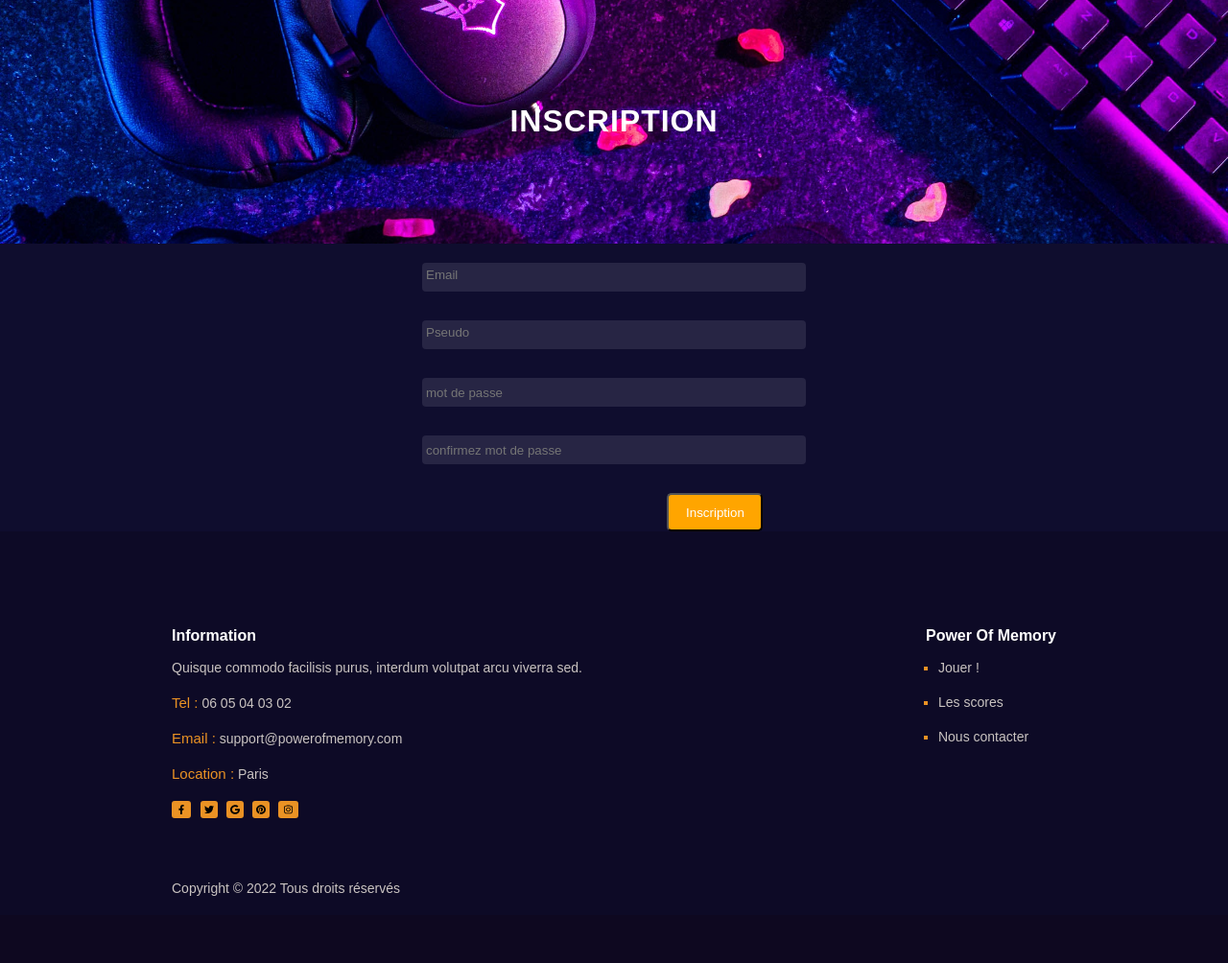
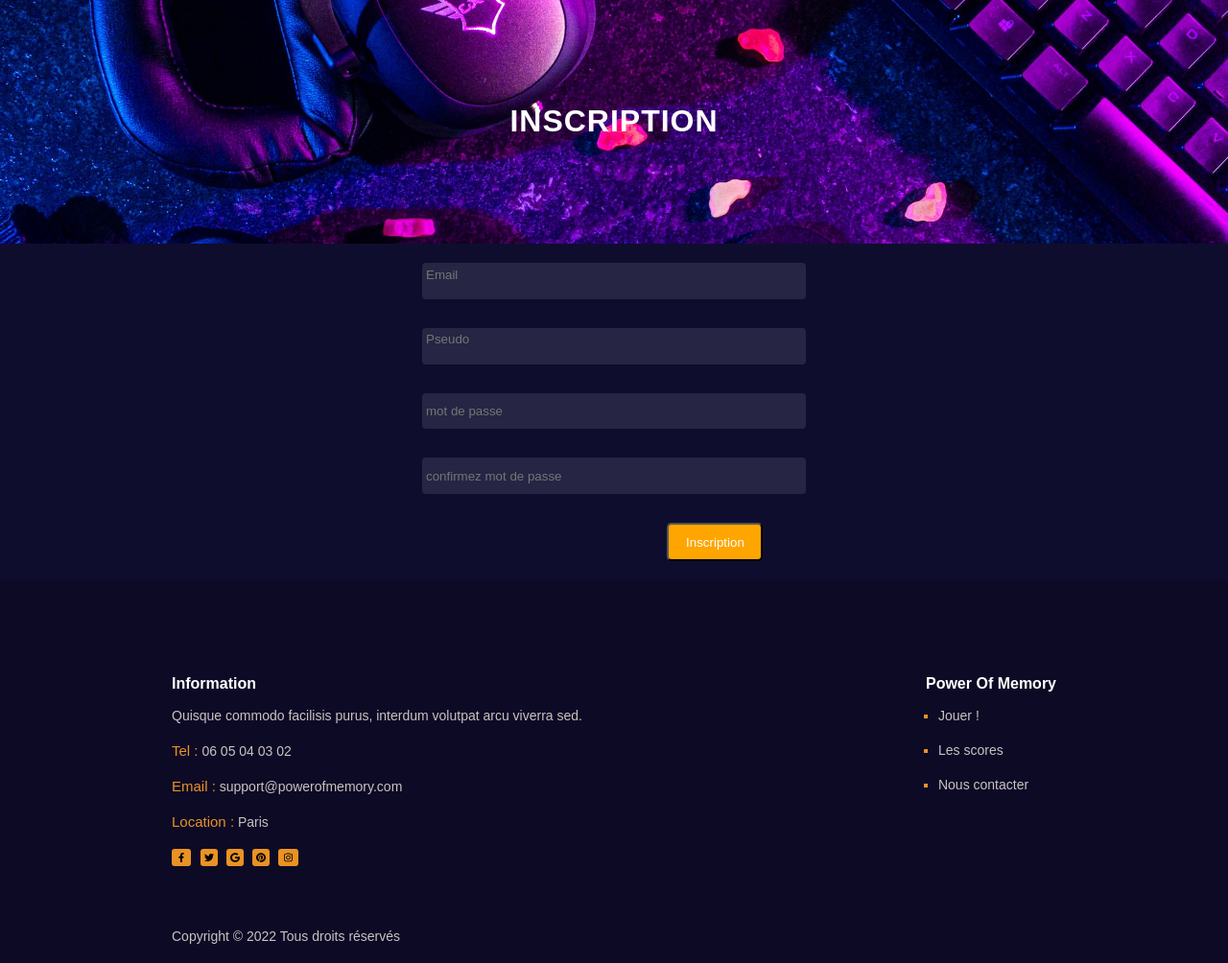
Before and after one commit to raphaelglt/memory, a PHP site: page /register.html in a window 1280 px wide. Shown: the part 86-1090 px from the top of the page at 96% size. Before the commit the page ends 1020 px from the top, so only its background shows below. Run offline with PHP 8.4, Linux system fonts and the light colour scheme.

Commit message:
version 3

```diff
--- a/assets/css/LetR.css
+++ b/assets/css/login-register.css
@@ -19,7 +19,7 @@ body{
     background-color: rgb(15, 13, 46);
     top: 20%;
     margin: auto;
-    text-align: center;
+
 
 }
 #container-inscription{
@@ -34,7 +34,7 @@ body{
     background-color: rgb(15, 13, 46);
     top: 20%;
     margin: auto;
-    text-align: center;
+
 }
 .input {
     display: flex;
@@ -43,8 +43,9 @@ body{
     margin-bottom: 30px;
 
 
+
     width: 400px;
-    height: 30px;
+    height: 1cm;
     border-radius: 4px;
 
 
@@ -57,6 +58,7 @@ body{
 
 
 input[type=text] {
+    padding: 2cm ,4cm;
 
     outline: none;
     position: relative;
@@ -67,20 +69,22 @@ input[type=text] {
     margin: 0;
     background-color: rgb(39, 37, 68);
     border: transparent;
-    padding: 0px 0px;
+
 
 
 }
 input[type=password] {
+
+
+
     position: relative;
     outline: none;
     display: flex;
     flex: auto;
     width: 400px;
-
     background-color:rgb(39, 37, 68);
     border: transparent;
-    padding: 0px 0px;
+
 
 }
 .button {
@@ -89,6 +93,7 @@ input[type=password] {
     margin-top: 10px;
     margin-left: 18.4cm;
     margin-right: auto;
+    margin-bottom: 15px;
     padding: 40px , 20px;
     border-radius: 3px solid;
     border-radius: 5px;
@@ -102,5 +107,5 @@ input[type=password] {
 .form{
 
 
-    height: 300px;
+    height: 350px;
 }
--- a/login.html
+++ b/login.html
@@ -30,7 +30,7 @@
 
 
     <form class="form">
-        <div class="input">
+        <div class="input" style="color: white ;">
         <input type="text" id="utlisateur" placeholder="Email" >
         </div>
 
--- a/register.html
+++ b/register.html
@@ -4,9 +4,9 @@
     <meta charset="utf-8">
     <meta http-equiv="X-UA-Compatible" content="IE=edge">
     <meta name="description" content="">
-        <meta name="viewport" content="width=device-width, initial-scale=1">
+    <meta name="viewport" content="width=device-width, initial-scale=1">
 <title> INSCRIPTION </title>
-<link rel="stylesheet" href="assets/css/LetR.css">
+<link rel="stylesheet" href="assets/css/login-register.css">
 <link rel="stylesheet" href="assets/css/maPage.css">
 </head>
 <body>
@@ -20,7 +20,7 @@
                 <a href="scores.html">SCORES</a>
                 <a href="contact.html">NOUS CONTACTER</a>
             </div>
-        </div>
+          </div>
         <div id="banner">
             <h1>INSCRIPTION</h1>
         </div>
@@ -37,16 +37,16 @@
 
         <div class="input">
             <input type="text" id="utlisateur" placeholder="Pseudo" >
-            </div>
+        </div>
 
 
         <div class="input">
             <input id="mot de passe" type="password" placeholder="mot de passe" >
-            </div>
+        </div>
 
             <div class="input">
                 <input id="mot de passe" type="password" placeholder="confirmez mot de passe" >
-                </div>
+            </div>
 
 
 
@@ -59,7 +59,7 @@
 
 
     </form>
-    </div>
+
 
     <footer>
         <div id="foot">
```
